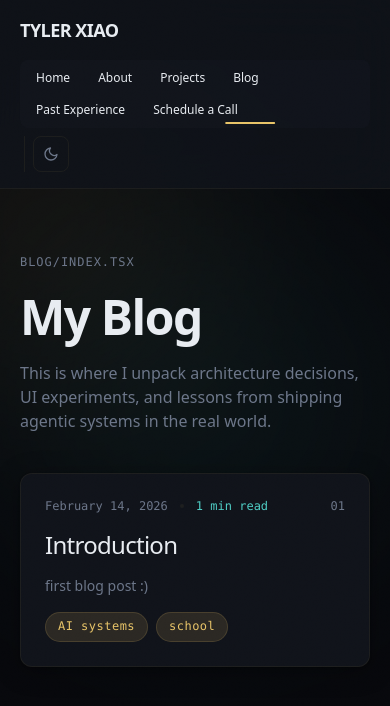
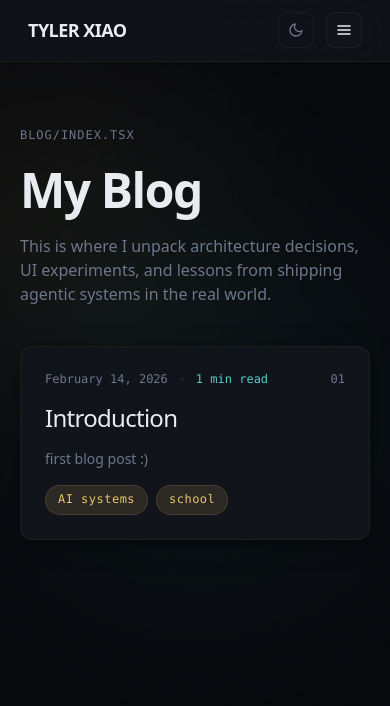
Before and after one commit to lordboba/txdev, a Next.js app in the folder personal-website/: page /blog in a window 390 px wide. Shown: the top 706 px of the page. Built offline with nearby package versions, Linux system fonts and the light colour scheme; a web font is replaced by a local one.

Commit message:
mobile top bar improvements + UX improvements

```diff
--- a/personal-website/app/globals.css
+++ b/personal-website/app/globals.css
@@ -424,7 +424,7 @@ button {
   --tilt-x: 0deg;
   --tilt-y: 0deg;
   position: relative;
-  overflow: hidden;
+  overflow: visible;
   box-shadow: 0 16px 32px rgba(0, 0, 0, 0.24), 0 0 0 1px color-mix(in srgb, var(--accent) 5%, transparent);
   transform: perspective(920px) rotateX(var(--tilt-x)) rotateY(var(--tilt-y));
   transform-style: preserve-3d;
@@ -433,12 +433,22 @@ button {
     box-shadow var(--motion-base) var(--ease-standard);
 }
 
+/* Clip the image but not the badge */
+.profile-halo-shell > img,
+.profile-halo-shell > picture,
+.profile-halo-shell > [data-profile-img] {
+  border-radius: inherit;
+  overflow: hidden;
+}
+
 .profile-halo-shell::before {
   content: '';
   position: absolute;
   inset: 0;
   pointer-events: none;
   z-index: 2;
+  border-radius: inherit;
+  overflow: hidden;
   background: radial-gradient(
     200px circle at var(--profile-pointer-x) var(--profile-pointer-y),
     color-mix(in srgb, var(--secondary) 28%, transparent),
@@ -454,6 +464,7 @@ button {
   pointer-events: none;
   z-index: 3;
   border-radius: inherit;
+  overflow: hidden;
   background: linear-gradient(
     135deg,
     rgba(255, 255, 255, 0.06) 0%,
--- a/personal-website/app/page.tsx
+++ b/personal-website/app/page.tsx
@@ -42,7 +42,7 @@ export default async function Home() {
     <div className="home-shell flex min-h-screen flex-col bg-background text-foreground">
       <NavBar />
 
-      <main className="mx-auto flex w-full max-w-5xl flex-col gap-16 px-5 py-12 sm:gap-24 sm:px-6 sm:py-20">
+      <main className="mx-auto flex w-full max-w-5xl flex-col gap-16 px-7 py-12 sm:gap-24 sm:px-6 sm:py-20">
         <HomeMotionEffects />
 
         {/* ═══ Hero ═══ */}
@@ -85,17 +85,19 @@ export default async function Home() {
             </div>
             <div
               data-pointer-profile
-              className="hero-stage hero-stage-4 profile-halo-shell h-64 w-64 sm:h-80 sm:w-80 flex-shrink-0 rounded-full border-2 border-divider"
+              className="hero-stage hero-stage-4 profile-halo-shell relative h-64 w-64 sm:h-80 sm:w-80 flex-shrink-0 rounded-full border-2 border-divider"
             >
+              <div className="h-full w-full overflow-hidden rounded-full">
                 <Image
                   src="/pfp.JPG"
                   alt="Tyler Xiao"
                   width={400}
                   height={400}
-                className="h-full w-full rounded-full object-cover"
+                  className="h-full w-full object-cover"
                   priority
                 />
-              <span className="profile-badge">open to work</span>
+              </div>
+              <span className="profile-badge">sidequesting</span>
             </div>
           </div>
           <div className="hero-stage hero-stage-4 w-full">
@@ -347,7 +349,7 @@ export default async function Home() {
 
       {/* ═══ Footer ═══ */}
       <footer className="border-t border-divider bg-background">
-        <div className="mx-auto flex w-full max-w-5xl flex-col gap-6 px-5 py-12 sm:px-6">
+        <div className="mx-auto flex w-full max-w-5xl flex-col gap-6 px-7 py-12 sm:px-6">
           <div className="max-w-md">
             <UserCountTracker />
           </div>
--- a/personal-website/components/NavBar.tsx
+++ b/personal-website/components/NavBar.tsx
@@ -17,6 +17,7 @@ export const navLinks = [
 export const NavBar = () => {
   const pathname = usePathname();
   const [homeActiveHref, setHomeActiveHref] = useState<string>('/');
+  const [mobileOpen, setMobileOpen] = useState(false);
   const navListRef = useRef<HTMLDivElement>(null);
   const navIndicatorRef = useRef<HTMLSpanElement>(null);
 
@@ -93,20 +94,27 @@ export const NavBar = () => {
     return () => window.removeEventListener('resize', updateIndicator);
   }, [updateIndicator]);
 
+  // Close mobile menu on route change
+  useEffect(() => {
+    setMobileOpen(false);
+  }, [pathname]);
+
   return (
     <header className="sticky top-0 z-20 border-b border-divider bg-surface/85 backdrop-blur-xl">
-      <nav className="mx-auto flex max-w-5xl flex-wrap items-center gap-4 px-5 py-4 text-sm sm:flex-nowrap sm:justify-between">
+      <nav className="mx-auto flex max-w-5xl items-center justify-between gap-4 px-7 py-3 sm:px-5 sm:py-4">
         <span className="font-display text-lg font-bold tracking-tight text-foreground">
           TYLER XIAO
         </span>
-        <div className="flex flex-wrap items-center gap-2 text-xs sm:text-sm">
+
+        {/* Desktop nav */}
+        <div className="hidden items-center gap-2 text-sm md:flex">
           <div
             ref={navListRef}
-            className="relative flex flex-wrap items-center gap-1 rounded-lg bg-surface-raised/30 p-1"
+            className="relative flex items-center gap-1 rounded-lg bg-surface-raised/30 p-1"
           >
             <span
               ref={navIndicatorRef}
-              className="pointer-events-none absolute bottom-1 h-0.5 w-0 rounded-full bg-accent opacity-0 transition-all duration-300 ease-out"
+              className="pointer-events-none absolute bottom-1 h-0.5 w-0 rounded-full bg-accent nav-indicator-glow opacity-0 transition-all duration-300 ease-out"
               aria-hidden
             />
             {navLinks.map((link) => {
@@ -137,7 +145,74 @@ export const NavBar = () => {
             <ThemeToggle />
           </div>
         </div>
+
+        {/* Mobile: theme toggle + hamburger */}
+        <div className="flex items-center gap-3 md:hidden">
+          <ThemeToggle />
+          <button
+            onClick={() => setMobileOpen((prev) => !prev)}
+            className="flex h-9 w-9 items-center justify-center rounded-lg border border-divider bg-surface text-foreground transition hover:border-accent/40"
+            aria-label={mobileOpen ? 'Close menu' : 'Open menu'}
+            aria-expanded={mobileOpen}
+          >
+            <svg
+              width="18"
+              height="18"
+              viewBox="0 0 18 18"
+              fill="none"
+              stroke="currentColor"
+              strokeWidth="1.5"
+              strokeLinecap="round"
+            >
+              {mobileOpen ? (
+                <>
+                  <line x1="4" y1="4" x2="14" y2="14" />
+                  <line x1="14" y1="4" x2="4" y2="14" />
+                </>
+              ) : (
+                <>
+                  <line x1="3" y1="5" x2="15" y2="5" />
+                  <line x1="3" y1="9" x2="15" y2="9" />
+                  <line x1="3" y1="13" x2="15" y2="13" />
+                </>
+              )}
+            </svg>
+          </button>
+        </div>
       </nav>
+
+      {/* Mobile dropdown */}
+      <div
+        className={`overflow-hidden border-t border-divider bg-surface/95 backdrop-blur-xl transition-[max-height,opacity] duration-300 ease-out md:hidden ${
+          mobileOpen ? 'max-h-96 opacity-100' : 'max-h-0 opacity-0'
+        }`}
+      >
+        <div className="mx-auto flex max-w-5xl flex-col gap-1 px-7 py-3 sm:px-5">
+          {navLinks.map((link) => {
+            const isActive = activeHref === link.href;
+
+            return (
+              <Link
+                key={link.label}
+                href={link.href}
+                onClick={() => {
+                  setMobileOpen(false);
+                  if (pathname === '/' && link.href.startsWith('/#')) {
+                    setHomeActiveHref(link.href);
+                  }
+                }}
+                className={`rounded-lg px-4 py-2.5 font-mono text-sm font-medium transition-colors duration-200 ${
+                  isActive
+                    ? 'bg-accent-muted text-accent'
+                    : 'text-muted hover:bg-surface-raised hover:text-foreground'
+                }`}
+              >
+                {link.label}
+              </Link>
+            );
+          })}
+        </div>
+      </div>
     </header>
   );
 };
```
Also changed, not shown: 2 other files (tests, documents, lock files or other folders). Lines whose indentation alone changed are shown as unchanged.
